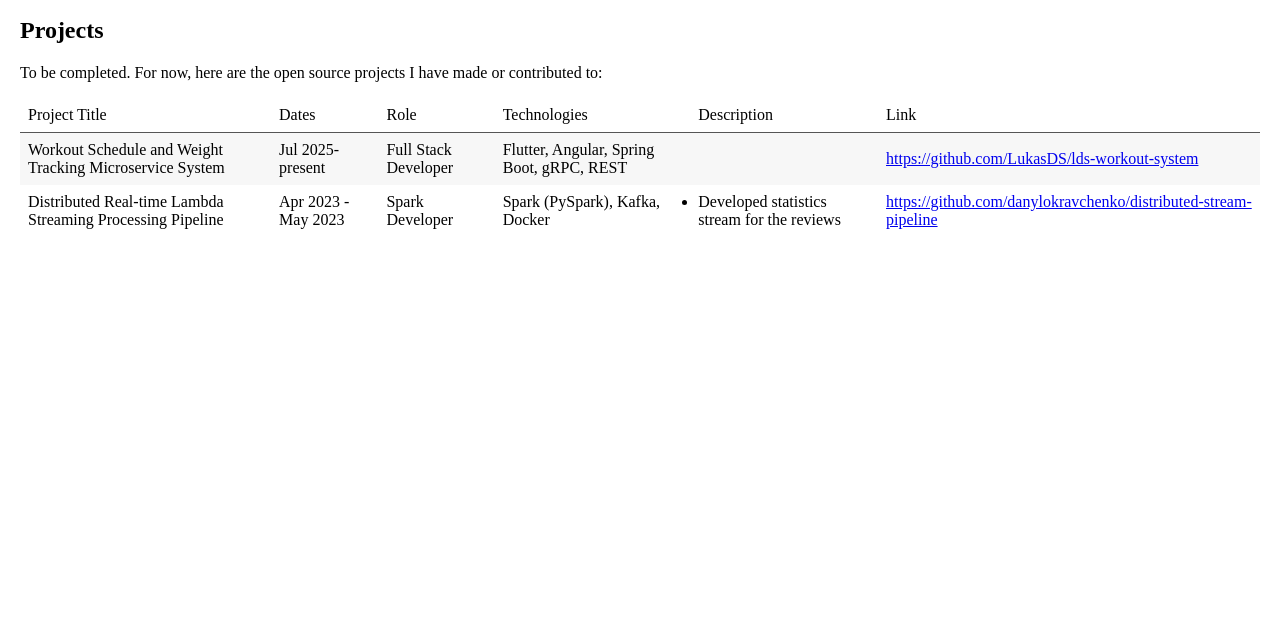
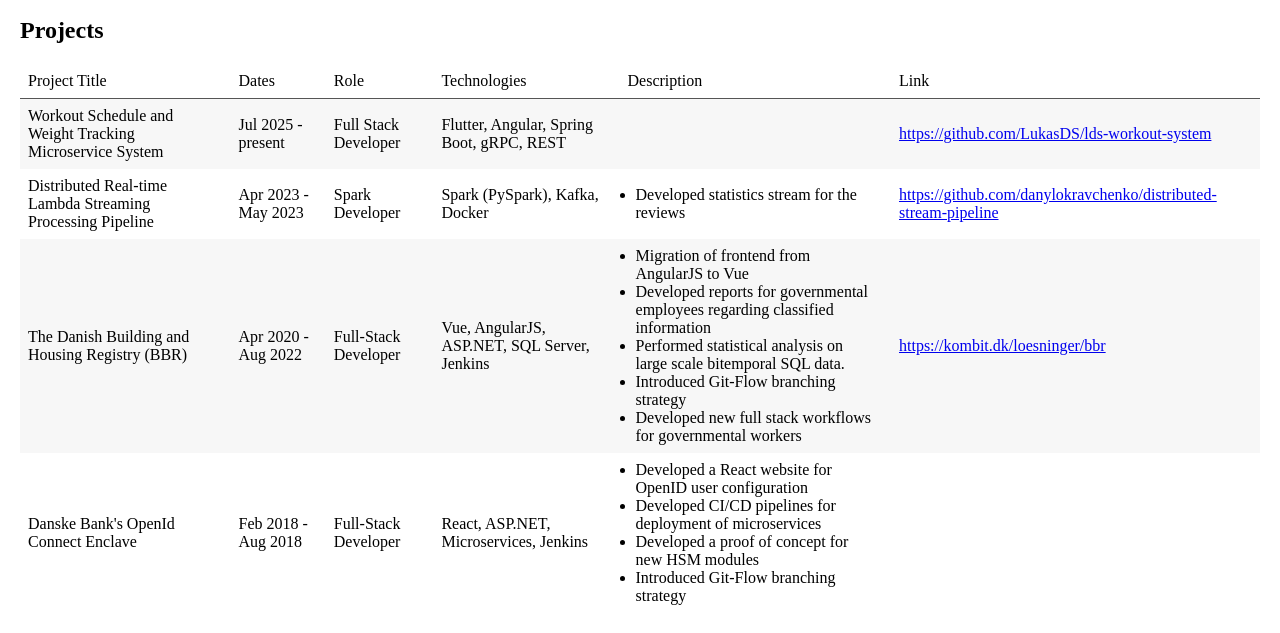
Before and after one commit to LukasDS/lukasds.github.io, a plain HTML site: page index.html in a window 1280 px wide. Shown: the part 207-840 px from the top of the page. Before the commit the page ends 800 px from the top, so only its background shows below. Drawn offline with Linux system fonts and the light colour scheme.

Commit message:
Add non open source projects I have worked on

```diff
--- a/index.html
+++ b/index.html
@@ -15,7 +15,6 @@
   <img src="portrait.png" alt="Portrait of Lukas Daugaard Schröder" class="about-image"/>
 </div>
 <h2>Projects</h2>
-<p>To be completed. For now, here are the open source projects I have made or contributed to:</p>
 <table>
   <tr>
     <th>Project Title</th>
@@ -27,7 +26,7 @@
   </tr>
   <tr>
     <td>Workout Schedule and Weight Tracking Microservice System</td>
-    <td>Jul 2025-present</td>
+    <td>Jul 2025 - present</td>
     <td>Full Stack Developer</td>
     <td>Flutter, Angular, Spring Boot, gRPC, REST</td>
     <td></td>
@@ -41,6 +40,37 @@
     <td><ul><li>Developed statistics stream for the reviews</ul></li></td>
     <td><a href="https://github.com/danylokravchenko/distributed-stream-pipeline">https://github.com/danylokravchenko/distributed-stream-pipeline</a></td>
   </tr>
+  <tr>
+    <td>The Danish Building and Housing Registry (BBR)</td>
+    <td>Apr 2020 - Aug 2022</td>
+    <td>Full-Stack Developer</td>
+    <td>Vue, AngularJS, ASP.NET, SQL Server, Jenkins</td>
+    <td>
+      <ul>
+        <li>Migration of frontend from AngularJS to Vue</li>
+        <li>Developed reports for governmental employees regarding classified information</li>
+        <li>Performed statistical analysis on large scale bitemporal SQL data.</li>
+        <li>Introduced Git-Flow branching strategy</li>
+        <li>Developed new full stack workflows for governmental workers</li>
+      </ul>
+    </td>
+    <td><a href="https://kombit.dk/loesninger/bbr">https://kombit.dk/loesninger/bbr</a></td>
+  </tr>
+  <tr>
+    <td>Danske Bank's OpenId Connect Enclave</td>
+    <td>Feb 2018 - Aug 2018</td>
+    <td>Full-Stack Developer</td>
+    <td>React, ASP.NET, Microservices, Jenkins</td>
+    <td>
+      <ul>
+        <li>Developed a React website for OpenID user configuration</li>
+        <li>Developed CI/CD pipelines for deployment of microservices</li>
+        <li>Developed a proof of concept for new HSM modules</li>
+        <li>Introduced Git-Flow branching strategy</li>
+      </ul>
+    </td>
+    <td></td>
+  </tr>
 </table>
 </body>
 </html>
--- a/style.css
+++ b/style.css
@@ -37,7 +37,7 @@ th, td {
 
 td ul {
   margin: 0;
-  padding: 0;
+  padding: 0 0.5em;
 }
 
 @media (max-width: 600px) {
```
